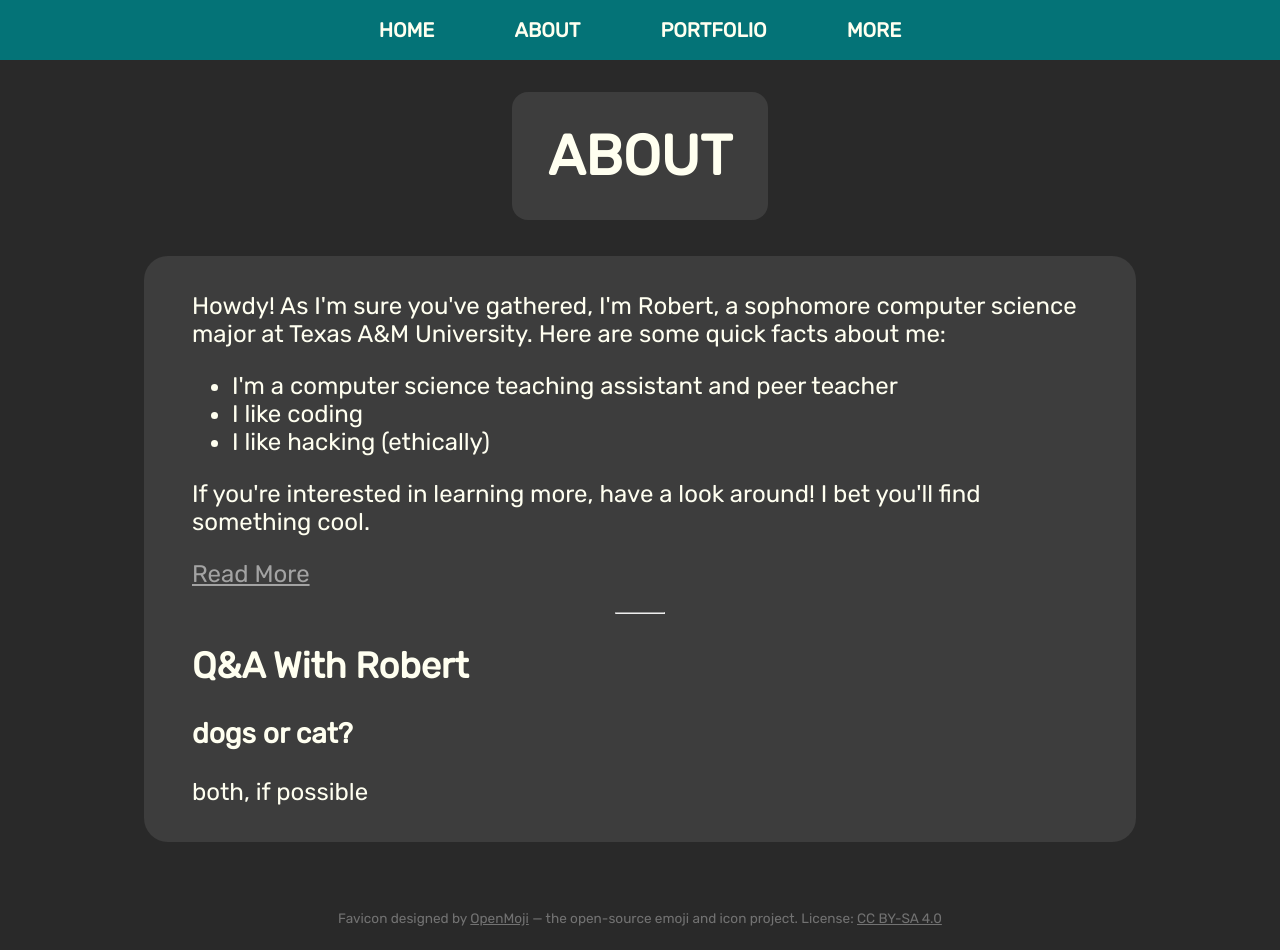
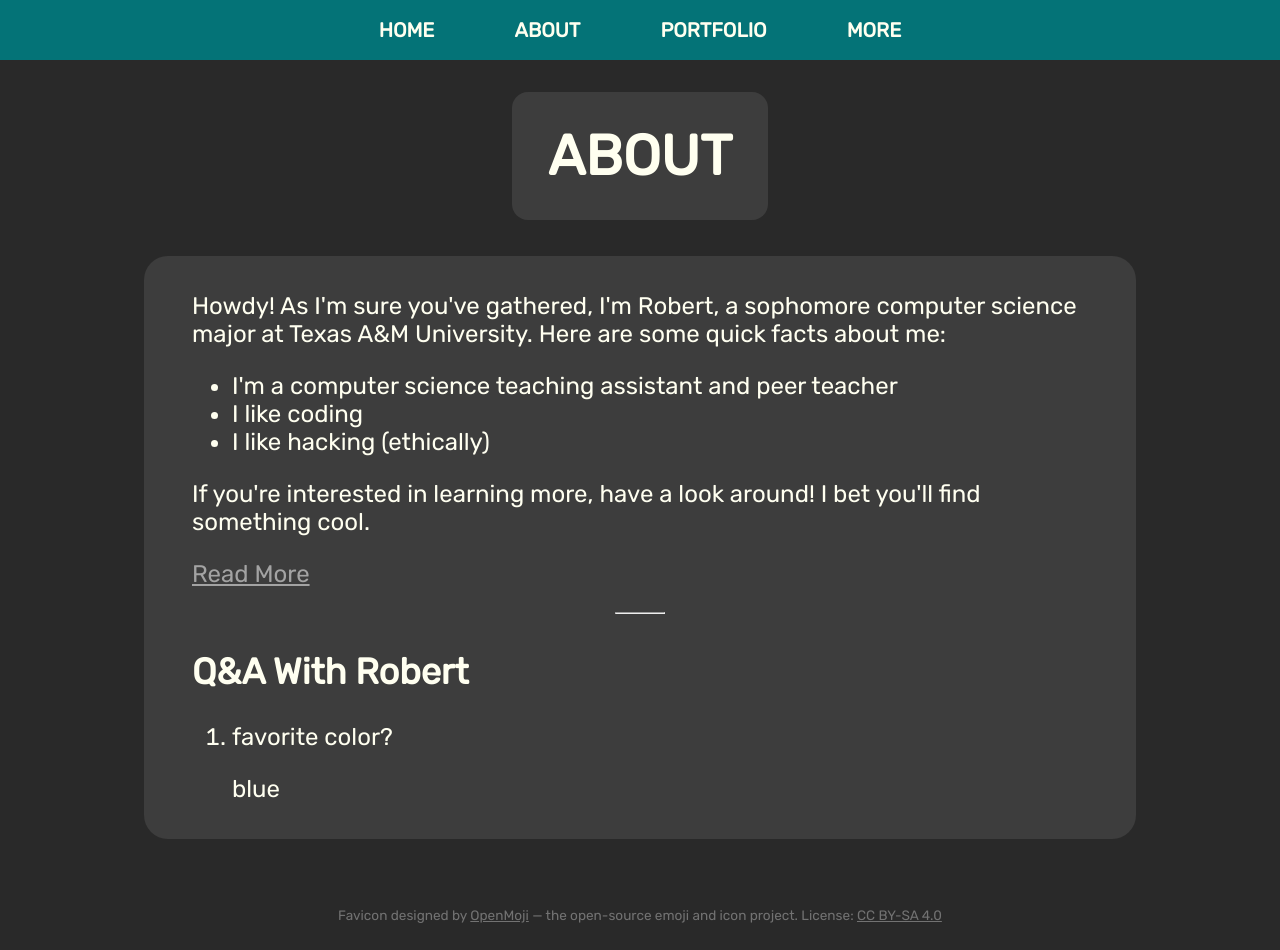
Before and after one commit to rstacks/my-website, a React (Vite) app: page /about in a window 1280 px wide. Shown: the top 950 px of the page. Built offline with nearby package versions, Linux system fonts and the light colour scheme.

Commit message:
Created ordered list for rest of ABOUT page

```diff
--- a/src/pages/About.jsx
+++ b/src/pages/About.jsx
@@ -31,8 +31,12 @@ export function About() {
         </button>
         <hr />
         <h2>Q&A With Robert</h2>
-        <h3>dogs or cat?</h3>
-        <p>both, if possible</p>
+        <ol>
+          <li>
+            <p>favorite color?</p>
+            <p>blue</p>
+          </li>
+        </ol>
       </main>
       <Footer />
     </HelmetProvider>
--- a/src/styles.css
+++ b/src/styles.css
@@ -278,4 +278,5 @@ hr {
   color: #FFFFF0;
   max-width: 2em;
   margin-top: 0;
+  margin-bottom: 1.5em;
 }
```
